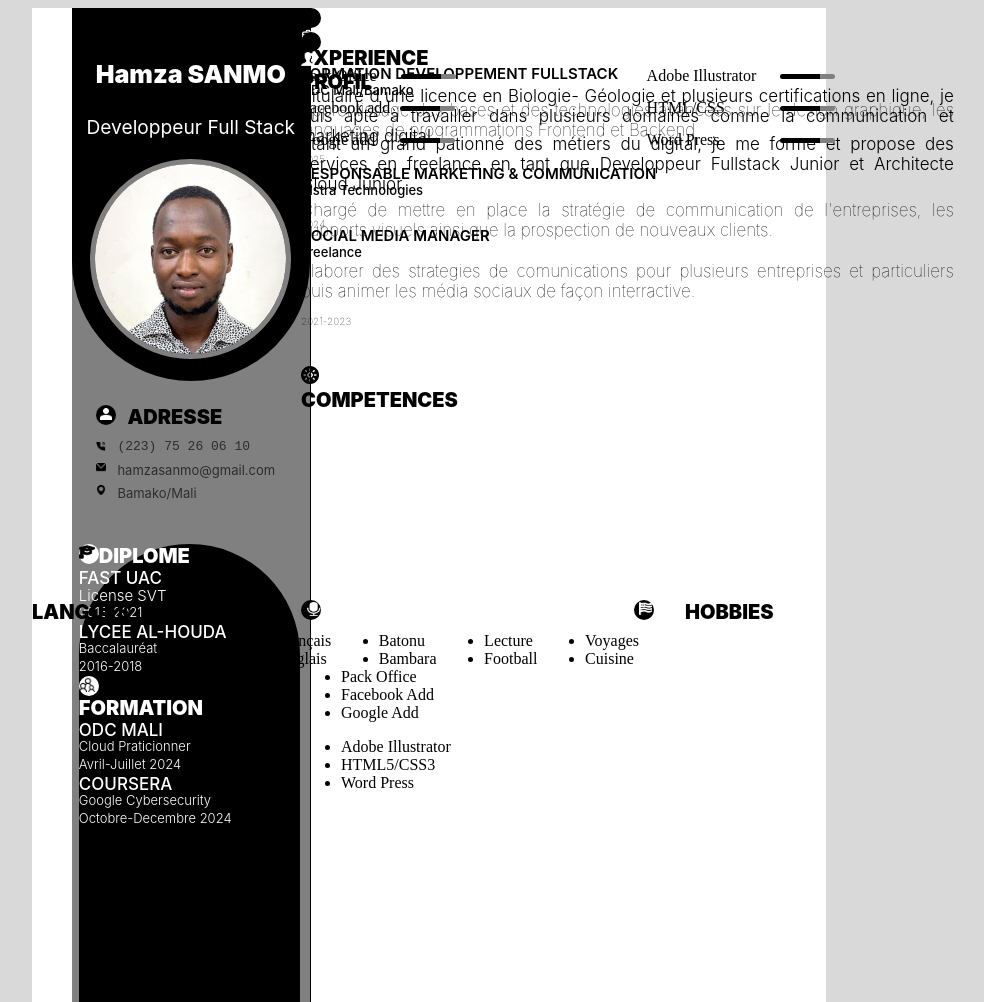
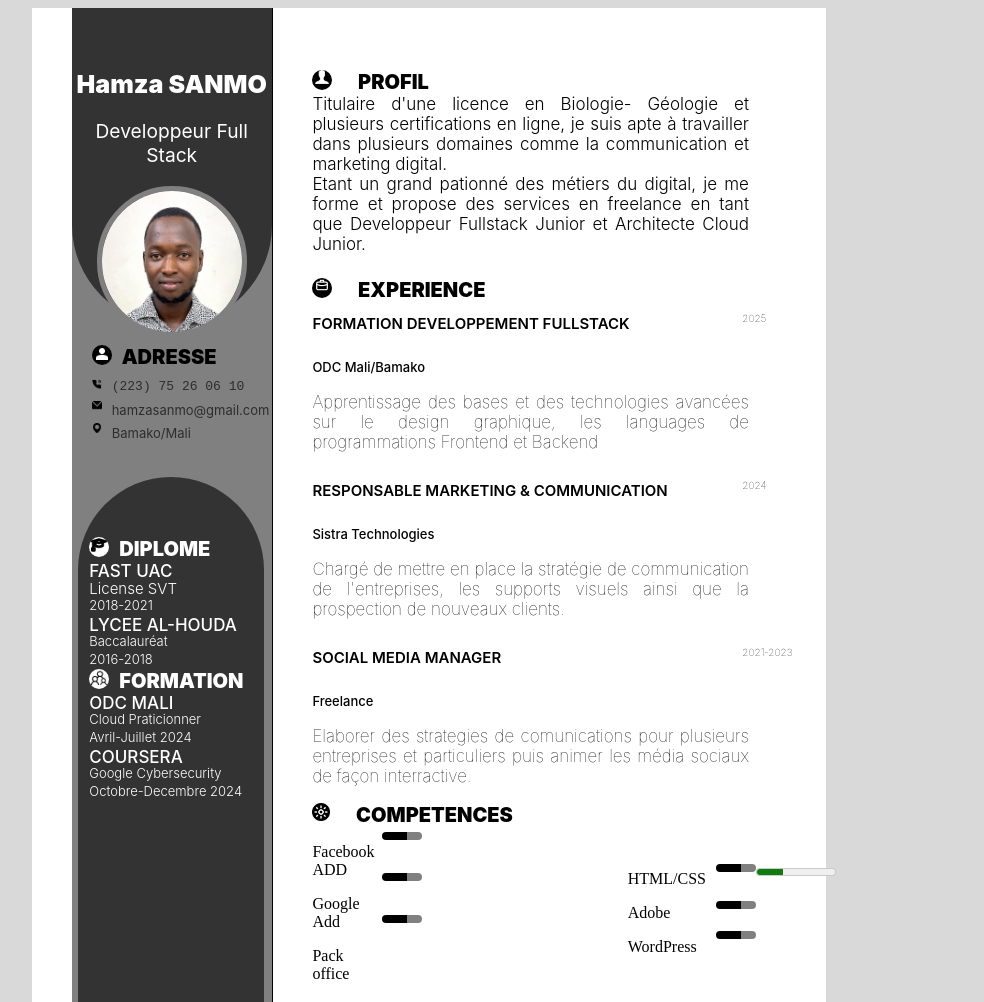
Before and after one commit to HamzaSANMO/Maquette_InteractiveWEB, a plain HTML site: page cv.html in a window 1280 px wide. Shown: the top 1002 px of the page, without its empty margins (211-1195 px from the left). Drawn offline with nearby package versions, Linux system fonts and the light colour scheme.

Commit message:
new version of wednesday

```diff
--- a/cv.html
+++ b/cv.html
@@ -60,10 +60,12 @@
 
                     </div class="formations">
                         <div class="ligne">
+                            <div class="ligne_formation">
                                 <div class="cercle_formation">
                                     <img src="image/logo_formation.png" alt="logo_formation" id="logo_formation">
                                 </div>
                                 <div class="formation">FORMATION</div>
+                            </div>
                         </div>
                         <div class="odc">ODC MALI</div>
                         <div class="aws">Cloud Praticionner</div>
@@ -78,173 +80,176 @@
             </div>
             <div class="right">
                 <div id="profil">
-                    <div class="cercle_profil"></div>
+                    <div class="ligne_profil">
+                        <div class="cercle_profil">
                             <img src="image/logo_profil.png" alt="logo_profil" id="logo_profil">
+                        </div>
                         <div id="title">PROFIL</div>
+                    </div>
+
                     <div class="somary">Titulaire d'une licence en Biologie- Géologie et plusieurs
                         certifications en ligne, je suis apte à travailler dans plusieurs domaines
-                        comme la communication et marketing digital.
-                    </div>
-                    <div class="sommary">
+                        comme la communication et marketing digital.<br>
                         Etant un grand pationné des métiers du digital, je  me forme et propose des
                         services en freelance en tant que Developpeur Fullstack Junior et Architecte
                         Cloud Junior.
                     </div>
                 </div>
                 <div id="experiences">
-                    <div class="cercle_experience"></div>
+                    <div class="ligne_experience">
+                        <div class="cercle_experience">
                             <img src="image/logo_experience.png" alt="logo_experience" id="logo_experience">
+                        </div>
                         <div class="experience">EXPERIENCE</div>
-                    <div class="devweb">FORMATION DEVELOPPEMENT FULLSTACK</div>
-                    <div class="work">ODC Mali/Bamako</div>
-                    <div class="learning">Apprentissage des bases et des technologies
+                    </div>
+                    <div>
+                        <div class="devfull">
+                            <h2 class="devweb">FORMATION DEVELOPPEMENT FULLSTACK</h2>
+                            <p class="now">2025</p>
+
+                        </div>
+                        <h3 class="work">ODC Mali/Bamako</h3>
+                        <p class="learning">Apprentissage des bases et des technologies
                             avancées  sur le design graphique, les
                             languages de programmations Frontend et
                             Backend
+                        </p>
                     </div>
-                    <div class="now">2025</div>
-                    <div class="marketing">RESPONSABLE MARKETING & COMMUNICATION</div>
-                    <div class="technologies">Sistra Technologies</div>
-                    <div class="vente">Chargé de mettre en place la stratégie de
+                    <div>
+                        <div class="devfull">
+                            <h2 class="devweb">RESPONSABLE MARKETING & COMMUNICATION</h2>
+                            <p class="now">2024</p>
+
+                        </div>
+                        <h3 class="work">Sistra Technologies</h3>
+                        <p class="learning">Chargé de mettre en place la stratégie de
                             communication de l'entreprises, les supports
                             visuels ainsi que la prospection de nouveaux
                             clients.
+                        </p>
                     </div>
-                    <div class="last">2024</div>
-                    <div class="manager">SOCIAL MEDIA MANAGER</div>
-                    <div class="freelance">Freelance</div>
-                    <div class="content">Elaborer des strategies de comunications pour
+                    <div>
+                        <div class="devfull">
+                            <h2 class="devweb">SOCIAL MEDIA MANAGER</h2>
+                            <p class="now">2021-2023</p>
+
+                        </div>
+                        <h3 class="work">Freelance</h3>
+                        <p class="learning">Elaborer des strategies de comunications pour
                             plusieurs entreprises et particuliers puis
                             animer les média sociaux de façon
-                        interractive.</div>
-                    <div class="best">2021-2023</div>
+                            interractive.
+                        </p>
+                    </div>
+
                 </div>
                 <div id="competences">
+                    <div class="ligne_profil">
+                        <div class="ligne_competence">
+                            <img src="image/logo_competence.png" alt="logo_competence" id="logo_competence">
+                        </div>
+                        <div class="competence">COMPETENCES</div>
+                    </div>
+                    <div class="element-pro">
+                        <div class="element-progres">
+                            <div class="text-progres">
+                                <p>Facebook ADD</p>
+                                <p>Google Add</p>
+                                <p>Pack office</p>
+                            </div>
                             <div class="progres">
-                        <div >Pack Office</div>
+                                <div class="bar_progres">
+                                    <div class="bar1"></div>
+                                    <div class="bar2"></div>
+                                </div>
+                                <div class="bar_progres">
+                                    <div class="bar1"></div>
+                                    <div class="bar2"></div>
+                                </div>
                                 <div class="bar_progres">
                                     <div class="bar1"></div>
                                     <div class="bar2"></div>
                                 </div>
                             </div>
-                    <div class="progres2">
-                        <div >Facebook add</div>
-                        <div class="bar_progres2">
+                        </div>
+                        <div class="element-progres">
+                            <div class="text-progres">
+                                <p>HTML/CSS</p>
+                                <p>Adobe</p>
+                                <p>WordPress</p>
+                            </div>
+                            <div class="progres">
+                                <div class="bar_progres">
+                                    <div class="bar1"></div>
+                                    <div class="bar2"></div>
+                                    <meter value="10" max="30"></meter>
+                                </div>
+                                <div class="bar_progres">
+                                    <div class="bar1"></div>
+                                    <div class="bar2"></div>
+                                </div>
+                                <div class="bar_progres">
                                     <div class="bar1"></div>
                                     <div class="bar2"></div>
                                 </div>
                             </div>
-                    <div class="progres3">
-                        <div >Google add</div>
-                        <div class="bar_progres3">
-                            <div class="bar1"></div>
-                            <div class="bar2"></div>
                         </div>
                     </div>
-                    <div class="progres4">
-                        <div >Adobe Illustrator</div>
-                        <div class="bar_progres4">
-                            <div class="bar1"></div>
-                            <div class="bar2"></div>
                 </div>
+                <div class="ligne_lanhob">
+                    <div class="ligne_langue">
+                        <div class="ligne_experience">
+                            <div class="cercle_langue">
+                            <img src="image/logo_langue.png" alt="logo_langue" id="logo_langue">
                         </div>
-                    <div class="progres5">
-                        <div >HTML/CSS</div>
-                        <div class="bar_progres5">
-                            <div class="bar1"></div>
-                            <div class="bar2"></div>
+                        <div class="langue">LANGUES</div>
                         </div>
-                    </div>
-                    <div class="progres6">
-                        <div >Word Press</div>
-                        <div class="bar_progres6">
-                            <div class="bar1"></div>
-                            <div class="bar2"></div>
-                        </div>
-                    </div>
-                    <img src="image/logo_competence.png" alt="logo_competence" id="logo_competence">
-                    <div class="competence">COMPETENCES</div>
-                    </div>
-                    <div class="organisation">
-                        <ul class="digital">
-                            <li>Pack Office</li>
-                            <li>Facebook Add</li>
-                            <li>Google Add</li>
-                        </ul>
-                        <ul class="numerica">
-                            <li>Adobe Illustrator</li>
-                            <li>HTML5/CSS3</li>
-                            <li>Word Press</li>
-                        </ul>
-                    </div>
-
-                </div>
-                <div class="cercle_langue"></div>
-                    <img src="image/logo_langue.png" alt="logo_langue" id="logo_langue">
-                <div class="langue">LANGUES</div>
-                <div class="cercle_hobbie"></div>
-                    <img src="image/logo_hobbie.png" alt="logo_hobbie" id="logo_hobbie">
-                <div class="hobbie">HOBBIES</div>
-
                         <div class="colonne">
-                    <div>
                             <ul class="inter">
                                 <li>Français</li>
                                 <li>Anglais</li>
                             </ul>
-                    </div>
-                    <div>
                             <ul class="national">
                                 <li>Batonu</li>
                                 <li>Bambara</li>
                             </ul>
                         </div>
-                    <div>
+                    </div>
+                    <div class="ligne_hobbie">
+                        <div class="cercle_hobbie">
+                            <img src="image/logo_hobbie.png" alt="logo_hobbie" id="logo_hobbie">
+                        </div>
+                        <div class="hobbie">HOBBIES</div>
+
+                        <div class="colonnes">
                             <ul class="sport">
                                 <li>Lecture</li>
                                 <li>Football</li>
                             </ul>
-                    </div>
-                    <div>
                             <ul class="extra">
                                 <li>Voyages</li>
                                 <li>Cuisine</li>
                             </ul>
                         </div>
-
                     </div>
-                <div class="progression">
-                    <div id="office">
-                        <div></div>
-                    </div>
-                    <div id="facebook">
-                        <div></div>
-                    </div>
-                    <div id="google">
-                        <div></div>
-                    </div>
-                    <div id="adobe">
-                        <div></div>
-                    </div>
-                    <div id="base">
-                        <div></div>
-                    </div>
-                    <div id="wpress">
-                        <div></div>
-                    </div>
-
                 </div>
 
             </div>
         </div>
 
         <div id="button">
-            <button type="button" id="acceuil">Page d'acceuil</button>
-            <button type="button" id="color">Changer de coleur</button>
+            <button type="button" id="acceuil" onclick="back()">Page d'acceuil</button>
+            <button type="button" id="cvcolor">Changer couleur</button>
             <button type="button" id="download">Télécharger le CV</button>
         </div>
+        <!-- html2canvas -->
+<script src="https://cdnjs.cloudflare.com/ajax/libs/html2canvas/1.4.1/html2canvas.min.js"></script>
+
+<!-- jsPDF -->
+<script src="https://cdnjs.cloudflare.com/ajax/libs/jspdf/2.5.1/jspdf.umd.min.js"></script>
+
+<!-- Ton script.js en dernier -->
 <script src="script.js"></script>
-        <script src="https://cdnjs.cloudflare.com/ajax/libs/html2pdf.js/0.9.2/html2pdf.bundle.min.js"></script>
 
     </body>
 
--- a/styles.css
+++ b/styles.css
@@ -1,3 +1,7 @@
+:root {
+    --bg-color:#333333;
+}
+
 body{
     display: flex;
     flex-direction: column;
@@ -35,12 +39,18 @@ body{
     cursor: pointer;
     transition: background-color 0.3s ease;
 }
-
+CV-body{
+    width: 100%;
+    height: 100%;
+    margin: 0;
+    padding: 0;
+}
 
 .frame {
     display: flex;
     width: 794px;
     height: 1123px;
+    margin: 0 auto;
     background-color: white;
 }
 #name {
@@ -62,28 +72,24 @@ body{
 }
 .left {
     width: 30%;
-    height: 103%;
-    overflow: hidden;
+    height: 100%;
     margin-left: 5%;
     background-color: grey;
     border-right: 1px solid black;
 }
-.right{
-    position: absolute;
+.right {
     display: flex;
     height: 100%;
-    width: 60%;
+    width: 80%;
     flex-direction: column;
-    justify-content: center;
-    left: 40%;
+    margin-left: 5%;
 }
 
 .first {
-    background-color: black;
+    background-color: var(--bg-color);
     width: 100%;
-    height: 30%;
+    height: 25%;
     color: white;
-    margin-top: -7%;
     padding-top: 18%;
     border-radius: 0 0 200px 200px;
     text-align: center;
@@ -92,7 +98,7 @@ body{
     font-family: "inter";
 }
 .first img {
-    height: 55%;
+    height: 50%;
     border-radius: 50%;
     border: 5px solid grey;
 }
@@ -134,13 +140,16 @@ body{
 
 
 .third {
-    background-color: black;
+    padding-top: 30%;
+    background-color: var(--bg-color);
     color: white;
     border-radius: 200px 200px 0 0;
     width: 93%;
-    height: 51%;
+    height: 53%;
     margin-top: 10%;
     margin-left: 3%;
+    display: flex;
+    justify-content: center;
 }
 
 #logo_adr{
@@ -181,24 +190,25 @@ body{
 }
 
 #education {
-    top: 20px;
-    left: 15px;
+    margin-left: 20%;
 }
 
 .ligne_diplome{
     display: flex;
+    gap: 5%;
 }
 .cercle_diplome {
     border-radius: 50px;
     background-color: white;
     width: 20px;
     height: 20px;
+    text-align: center;
 }
 
 #logo_diplome {
     width: 16px;
     height: 16px;
-
+    text-align: center;
 }
 
 .diplome {
@@ -209,7 +219,7 @@ body{
 
 .university {
     height: 18px;
-    width: 100px;
+    width: 60%;
     font-family: "inter";
     font-weight: 500;
     font-size: 17px;
@@ -252,16 +262,21 @@ body{
     font-weight: 300;
     font-size: 13px;
 }
-/* .formations {
-    top: 20px;
-    left: 15px;
-} */
+.ligne_formation{
+    display: flex;
+    gap: 5%;
+}
 
 .cercle_formation {
     border-radius: 50px;
     background-color: white;
     width: 20px;
     height: 20px;
+}
+.ligne_formation{
+    display: flex;
+    text-align: center;
+    gap: 5%;
 }
 
 #logo_formation {
@@ -329,12 +344,17 @@ body{
     font-size: 13px;
 }
 
+
 #profil {
-    position: absolute;
     width: 100%;
     height: 20%;
-    top: 3%;
+    margin-top: 12%;
 
+}
+
+.ligne_profil{
+    display: flex;
+    gap: 5%;
 }
 
 .cercle_profil {
@@ -342,22 +362,18 @@ body{
     background-color: black;
     width: 20px;
     height: 20px;
-    top: 3.5%;
+    text-align: center;
 }
 
 #logo_profil {
     width: 14px;
     height: 14px;
-    left: 1%;
-    top: 3.7%;
 
 }
 
 #title {
-    left: 8%;
     width: 100px;
     height: 10%;
-    top: 3.5%;
     font-family: "inter";
     font-weight: 900;
     font-size: 20px;
@@ -365,29 +381,24 @@ body{
 
 .somary {
     width: 85%;
-    height: 30%;
-    top: 20%;
+    height: 80%;
     font-family: "inter";
     font-weight: 300;
     font-size: 17px;
     text-align: justify;
 }
-.sommary {
-    width: 85%;
-    height: 30%;
-    top: 60%;
-    font-family: "inter";
-    font-weight: 300;
-    font-size: 17px;
-    text-align: justify;
+.devfull{
+    display: flex;
 }
 
 #experiences{
-    top: 25%;
     width: 100%;
     height: 50%;
+}
 
-
+.ligne_experience{
+    display: flex;
+    gap: 5%;
 }
 
 .cercle_experience {
@@ -395,20 +406,16 @@ body{
     background-color: black;
     width: 20px;
     height: 20px;
-    top: 3%;
+    text-align: center;
 }
 
 #logo_experience {
     width: 14px;
     height: 14px;
-    left: 1%;
-    top: 3.6%;
 }
 .experience {
-    left: 7%;
     width: 40%;
     height: 5%;
-    top: 3%;
     font-family: "inter";
     font-weight: 900;
     font-size: 20px;
@@ -416,7 +423,6 @@ body{
 .devweb {
     width: 100%;
     height: 5%;
-    top: 8%;
     font-family: "inter";
     font-weight: 600;
     font-size: 15px;
@@ -424,7 +430,6 @@ body{
 .work {
     width: 30%;
     height: 5%;
-    top: 11%;
     font-family: "inter";
     font-weight: 550;
     font-size: 13px;
@@ -432,7 +437,6 @@ body{
 .learning {
     width: 85%;
     height: 15%;
-    top: 14%;
     font-family: "inter";
     font-weight: 100;
     font-size: 17px;
@@ -442,94 +446,26 @@ body{
     left: 80%;
     width: 100px;
     height: 3%;
-    top: 8.5%;
-    font-family: "inter";
-    font-weight: 50;
-    font-size: 10px;
-}
-.marketing {
-    width: 100%;
-    height: 5%;
-    top: 29%;
-    font-family: "inter";
-    font-weight: 600;
-    font-size: 15px;
-}
-.technologies {
-    width: 30%;
-    height: 5%;
-    top: 32%;
-    font-family: "inter";
-    font-weight: 550;
-    font-size: 13px;
-}
-.vente {
-    width: 85%;
-    height: 5%;
-    top: 35%;
-    font-family: "inter";
-    font-weight: 100;
-    font-size: 17px;
-    text-align: justify;
-}
-.last {
-    left: 80%;
-    width: 100px;
-    height: 1vh;
-    top: 29.5%;
-    font-family: "inter";
-    font-weight: 50;
-    font-size: 10px;
-}
-.manager {
-    width: 100%;
-    height: 5%;
-    top: 50%;
-    font-family: "inter";
-    font-weight: 600;
-    font-size: 15px;
-}
-.freelance {
-    width: 30%;
-    height: 5%;
-    top: 53%;
-    font-family: "inter";
-    font-weight: 550;
-    font-size: 13px;
-}
-.content {
-    width: 85%;
-    height: 15%;
-    top: 56%;
-    font-family: "inter";
-    font-weight: 100;
-    font-size: 17px;
-    text-align: justify;
-}
-.best {
-    left: 75%;
-    width: 100px;
-    height: 1vh;
-    top: 50.5%;
     font-family: "inter";
     font-weight: 50;
     font-size: 10px;
 }
 
 #competences{
-    top: 65%;
     width: 100%;
-    height: 40%;
+    height: 20%;
+}
+.ligne_competence{
+    display: flex;
+    gap: 5%;
 }
 
 #logo_competence {
     width: 18px;
     height: 18px;
-    top: 0.5%;
 }
 
 .competence {
-    left: 7%;
     width: 20%;
     height: 5%;
     font-family: "inter";
@@ -538,96 +474,26 @@ body{
 }
 
 .progres {
-    position: absolute;
-    width: 40%;
-    height: 5%;
-    top: 6%;
     display: flex;
-    align-items: center;
-    gap: 24px;
+    flex-direction: column;
+    gap: 20%;
+    padding-top: 5%;
+    margin-left: 5%;
 }
 .bar_progres{
     display: flex;
 }
-.progres4 {
-    position: absolute;
-    width: 40%;
-    height: 5%;
-    top: 6%;
-    left: 45%;
+.element-progres{
+    display: flex;
+}
+.element-pro{
     display: flex;
     align-items: center;
-    gap: 24px;
+    gap: 40%;
 }
-.bar_progres4{
-    display: flex;
-}
-.progres2 {
-    position: absolute;
-    width: 40%;
-    height: 5%;
-    top: 10%;
-    display: flex;
-    align-items: center;
-    gap: 10px;
-}
-.bar_progres2{
-    display: flex;
-}
-.progres5 {
-    position: absolute;
-    width: 40%;
-    height: 5%;
-    top: 10%;
-    left: 45%;
-    display: flex;
-    align-items: center;
-    gap: 55px;
-}
-.bar_progres5{
-    display: flex;
-}
-.progres3 {
-    position: absolute;
-    width: 40%;
-    height: 5%;
-    top: 14%;
-    display: flex;
-    align-items: center;
-    gap: 25px;
-}
-.bar_progres3{
-    display: flex;
-}
-.progres3 {
-    position: absolute;
-    width: 40%;
-    height: 5%;
-    top: 14%;
-    display: flex;
-    align-items: center;
-    gap: 25px;
-}
-.bar_progres3{
-    display: flex;
-}
-.progres6 {
-    position: absolute;
-    width: 40%;
-    height: 5%;
-    top: 14%;
-    left: 45%;
-    display: flex;
-    align-items: center;
-    gap: 60px;
-}
-.bar_progres6{
-    display: flex;
-}
-
 .bar1, .bar2 {
-    width: 40px;
-    height: 5px;
+    width: 25px;
+    height: 8px;
     background-color: black;
 }
 .bar1{
@@ -639,71 +505,69 @@ body{
     border-radius: 0 5px 5px 0;
 }
 
+.ligne_lanhob {
+    display: flex;
+    text-align: center;
+}
 
+.ligne_langue{
+    display: flex;
+    flex-direction: column;
+}
+.colonne{
+    padding-right: 20%;
+}
 .cercle_langue {
-    position: absolute;
     border-radius: 50px;
     background-color: black;
     width: 20px;
     height: 20px;
-    top: 75%;
-    left: 40%;
 }
 
 #logo_langue {
-    position: absolute;
-    width: 14px;
-    height: 14px;
-    top: 75.2%;
-    left: 40.5%;
+    width: 13px;
+    height: 13px;
 }
 .langue {
-    position: absolute;
     width: 5%;
     height: 5%;
-    top: 75%;
     font-family: "inter";
     font-weight: 900;
     font-size: 20px;
 }
 
+.ligne_hobbie{
+    display: flex;
+    gap: 5%;
+}
+.cercle_langue{
+    display: flex;
+}
 .cercle_hobbie {
-    position: absolute;
     border-radius: 50px;
     background-color: black;
     width: 20px;
     height: 20px;
-    top: 75%;
-    left: 66%;
 }
 
 #logo_hobbie {
-    position: absolute;
     width: 13px;
     height: 13px;
-    left: 1%;
-    top: 75.2%;
-    left: 66.4%;
 }
 
 .hobbie {
-    position: absolute;
-    left: 70%;
     width: 20%;
     height: 5%;
-    top: 75%;
     font-family: "inter";
     font-weight: 900;
     font-size: 20px;
 }
 
 .colonne {
-    position: absolute;
-    top: 77%;
-    display: flex;
-    left: 35%;
-    gap: 2%;
-}
+        display: flex;
+        margin-left: -45%;
+        margin-top: 5%;
+    }
 
 #acceuil{
     background-color: black;
@@ -712,7 +576,7 @@ body{
     height: 5vh;
     border-radius: 5px;
 }
-#color{
+#cvcolor{
     background-color: black;
     color: white;
     width: 20vw;
```
Also changed, not shown: script.js (+54 -22 lines). Lines whose indentation alone changed are shown as unchanged.
